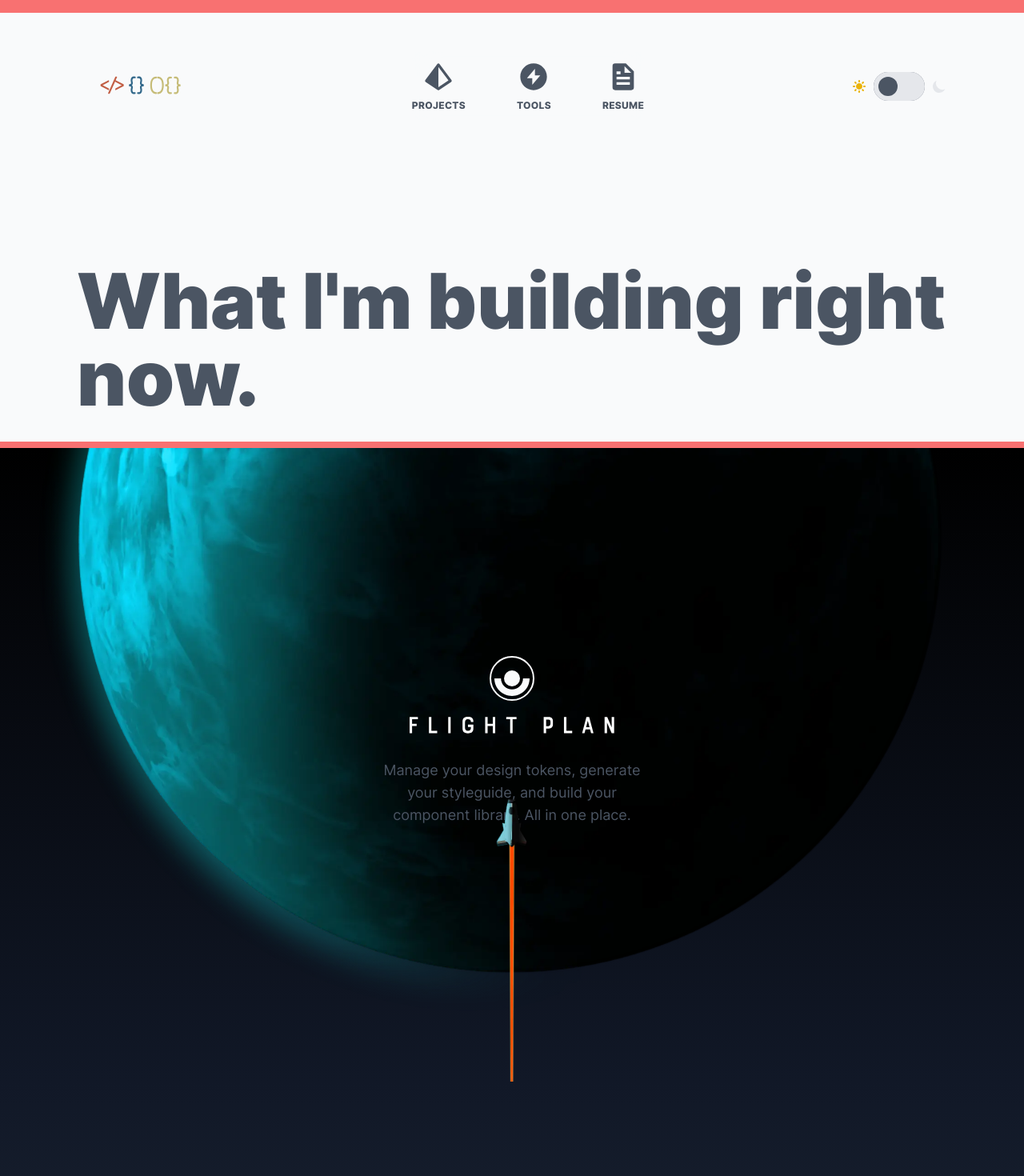
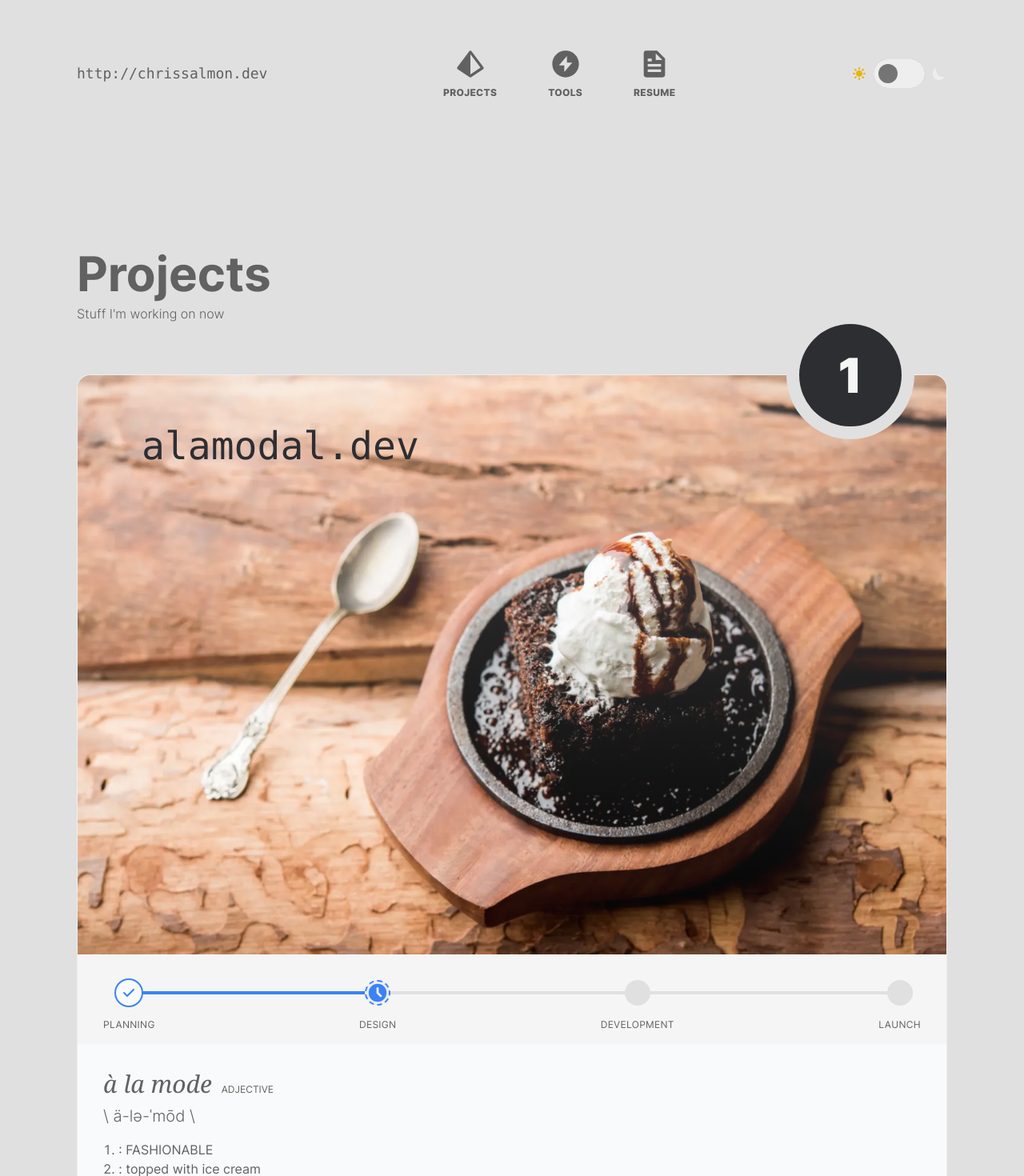
Before and after one commit to megalofauna/dev-site, a Vue app: page /projects in a window 1280 px wide. Shown: the top 1470 px of the page at 80% size. Built offline with nearby package versions, Linux system fonts and the light colour scheme.

Commit message:
Projects page update

```diff
--- a/index.html
+++ b/index.html
@@ -12,7 +12,7 @@
   </script>
 </head>
 
-<body class="text-gray-600 border-red-400 border-t-[16px] dark:text-gray-200 dark:bg-gray-800 dark:bg-opacity-90 bg-gray-50 overflow-x-hidden">
+<body class="overflow-x-hidden text-gray-700 bg-gray-300 dark:text-gray-200 dark:bg-gray-800">
   <div id="app"></div>
   <script src="https://unpkg.com/vue@next"></script>
   <script type="module" src="/src/main.js"></script>
--- a/src/App.vue
+++ b/src/App.vue
@@ -1,18 +1,14 @@
 <script setup>
   import { ref } from 'vue'
-  // import ThemeToggle from '@/components/ThemeToggle.vue'
   import ThemeToggle from '@/components/ThemeToggle.vue'
 </script>
 
 <template>
-  <header class="py-8 pl-2 pr-8 mx-auto md:py-10 xl:py-12 md:px-16 xl:px-24 max-w-screen-hd">
+  <header class="px-6 py-6 mx-auto md:py-10 xl:py-12 md:px-16 xl:px-24 max-w-screen-hd">
     <div class="flex items-center justify-between w-full mx-auto">
-      <a href="/" class="text-xl font-black ">
-        <img class="w-40" src="/img/logo.svg"/>
-
-      </a>
+      <a href="/" class="font-mono text-lg font-thin hover:underline hover:text-blue-500">http://chrissalmon.dev</a>
       <nav
-        class="fixed bottom-0 left-0 z-50 w-full py-3 bg-opacity-75 border-t border-black border-opacity-40 lg:border-none lg:dark:bg-transparent dark:bg-black dark:bg-opacity-30 bg-gray-50 backdrop-blur-lg lg:bottom-auto lg:w-auto lg:left-auto lg:relative lg:z-auto lg:flex lg:justify-between">
+        class="fixed bottom-0 left-0 z-50 w-full py-3 bg-opacity-75 lg:bottom-auto lg:w-auto lg:left-auto lg:relative lg:z-auto lg:flex lg:justify-between">
         <ul class="flex items-center justify-center space-x-16 text-sm">
           <li>
             <a href="/projects" class="flex flex-col items-center text-xs group dark:group hover:text-red-400">
--- /dev/null
+++ b/src/components/NumberCircle.vue
@@ -0,0 +1,3 @@
+<template>
+        <span>1</span>
+</template>
--- a/src/components/ThemeToggle.vue
+++ b/src/components/ThemeToggle.vue
@@ -7,14 +7,14 @@
 				fill="currentColor" />
 		</svg>
 		<button type="button" @click="toggleTheme()" role="switch"
-			class="relative h-9 w-16 bg-gray-500 rounded-full overflow-hidden">
+			class="relative w-16 overflow-hidden bg-gray-500 rounded-full outline-none h-9 focus:ring-2 ring-blue-500">
 
 			<span class="absolute inset-0 flex items-center" :class="theme === 'dark' ? 'bg-gray-800' : 'bg-gray-200'">
-				<span aria-hidden="true" class="w-6 h-6 rounded-full transition-all"
+				<span aria-hidden="true" class="w-6 h-6 transition-all rounded-full"
 					:class="theme === 'dark' ? 'translate-x-8 bg-gray-50' : 'translate-x-[6px] bg-gray-600'"></span>
 			</span>
 		</button>
-		<svg xmlns="http://www.w3.org/2000/svg" class="h-5 w-5" viewBox="0 0 20 20"
+		<svg xmlns="http://www.w3.org/2000/svg" class="w-5 h-5" viewBox="0 0 20 20"
 			:class="theme === 'dark' ? 'text-white' : 'text-gray-200'"
 			fill="currentColor">
 			<path d="M17.293 13.293A8 8 0 016.707 2.707a8.001 8.001 0 1010.586 10.586z" />
--- a/src/components/TriLine.vue
+++ /dev/null
@@ -1,5 +0,0 @@
-<template>
-    <div class="w-full triline">
-
-    </div>
-</template>
--- a/src/views/Projects.vue
+++ b/src/views/Projects.vue
@@ -1,11 +1,85 @@
 <template>
-    <article class="px-8 mt-16 md:mt-24 xl:mt-32 md:px-16 xl:px-24">
-        <h1 class="text-5xl font-black leading-none md:text-6xl xl:text-8xl">
-            What I'm building right now.
+    <article class="px-6 mt-16 md:mt-24 xl:mt-32 md:px-16 xl:px-24">
+        <h1 class="text-4xl font-bold leading-none md:text-5xl xl:text-6xl">
+            Projects
         </h1>
-        <section>
-            <div
-                class="relative min-h-screen mt-8 border-t-8 border-red-400 bg-gradient-to-b from-black to-gray-900 full-bleed">
+        <p class="mt-2 font-light text-md">Stuff I'm working on now</p>
+        <section class="mt-16 border dark:border-gray-900 rounded-2xl">
+            <div class="relative">
+                <div class="absolute inset-0 opacity-25 rounded-t-2xl bg-gradient-to-b from-white to-transparent"></div>
+                <span
+                    class="absolute flex items-center justify-center w-24 h-24 bg-gray-300 rounded-full dark:bg-gray-800 md:w-32 md:h-32 xl:w-40 xl:h-40 md:right-10 md:-top-20 right-6 -top-12">
+                    <span
+                        class="flex items-center justify-center w-20 h-20 text-6xl font-bold bg-gray-800 rounded-full dark:bg-gray-300 md:w-28 md:h-28 xl:w-32 xl:h-32">
+                        <span class="font-bold text-gray-100 dark:text-gray-800 xl:font-black">1</span>
+                    </span>
+                </span>
+                <h2 class="absolute font-mono text-2xl text-gray-800 md:text-4xl xl:text-5xl top-6 left-8 md:top-8 md:left-10 xl:top-16 xl:left-20">alamodal.dev</h2>
+                <img class="w-full max-w-full rounded-t-2xl" src="img/projects/brownie-a-la-mode.webp" alt="">
+            </div>
+            <div class="overflow-hidden rounded-b-2xl">
+                <div class="pt-8 pb-4 bg-gray-100 dark:bg-gray-850">
+                    <div class="relative mx-8 text-xs tracking-wide uppercase">
+                        <span class="absolute h-1 bg-gray-300 dark:bg-gray-900 inset-x-4 top-3.5"></span>
+                        <div class="absolute h-1 inset-x-6 top-3.5">
+                            <span class="absolute top-0 left-0 w-1/3 h-full bg-blue-500"></span>
+                        </div>
+                        <div class="relative flex justify-between">
+                            <div class="flex flex-col items-center">
+                                <span
+                                    class="flex items-center justify-center w-8 h-8 rounded-full bg-gray-50 dark:bg-gray-900 ring-2 ring-blue-500">
+                                    <svg xmlns="http://www.w3.org/2000/svg" class="w-5 h-5 text-blue-500" viewBox="0 0 20 20"
+                                        fill="currentColor">
+                                        <path fill-rule="evenodd"
+                                            d="M16.707 5.293a1 1 0 010 1.414l-8 8a1 1 0 01-1.414 0l-4-4a1 1 0 011.414-1.414L8 12.586l7.293-7.293a1 1 0 011.414 0z"
+                                            clip-rule="evenodd" />
+                                    </svg>
+                                </span>
+                                <span class="mt-4">Planning</span>
+                            </div>
+                            <div class="flex flex-col items-center">
+                                <span
+                                    class="flex items-center justify-center w-8 h-8 bg-gray-200 border-2 border-blue-500 border-dashed rounded-full dark:bg-gray-800">
+                                    <svg xmlns="http://www.w3.org/2000/svg" class="w-8 h-8 text-blue-500" viewBox="0 0 20 20"
+                                        fill="currentColor">
+                                        <path fill-rule="evenodd"
+                                            d="M10 18a8 8 0 100-16 8 8 0 000 16zm1-12a1 1 0 10-2 0v4a1 1 0 00.293.707l2.828 2.829a1 1 0 101.415-1.415L11 9.586V6z"
+                                            clip-rule="evenodd" />
+                                    </svg>
+                                </span>
+                                <span class="mt-4">Design</span>
+                            </div>
+                            <div class="flex flex-col items-center">
+                                <span class="w-8 h-8 bg-gray-300 rounded-full dark:bg-gray-900"></span>
+                                <span class="mt-4">Dev<span class="hidden md:inline">elopment</span></span>
+                            </div>
+                            <div class="flex flex-col items-center">
+                                <span class="w-8 h-8 bg-gray-300 rounded-full dark:bg-gray-900"></span>
+                                <span class="mt-4">Launch</span>
+                            </div>
+                        </div>
+                    </div>
+                </div>
+                <div class="h-64 p-8 bg-gray-50 dark:bg-gray-825">
+                    <p class="flex items-baseline">
+                        <span class="font-serif text-3xl italic">à la mode</span>
+                        <span class="ml-3 text-xs uppercase">adjective</span>
+                    </p>
+                    <p class="mt-2 text-xl font-light">\ ä-lə-ˈmōd \</p>
+                    <ol class="mt-4 list-decimal list-inside ">
+                        <li>: FASHIONABLE</li>
+                        <li>: topped with ice cream</li>
+                    </ol>
+
+
+                </div>
+            </div>
+        </section>
+    </article>
+</template>
+
+<!-- <div
+                class="relative min-h-screen mt-8">
                 <div class="absolute flex flex-col items-center -translate-x-1/2 left-1/2 top-64">
                     <svg class="w-16 h-16" viewBox="0 0 32 32" fill="none" xmlns="http://www.w3.org/2000/svg">
                         <circle cx="16" cy="16" r="13.5" stroke="#F9FAFB" />
@@ -29,7 +103,4 @@
                 <img class="absolute w-[3vw] h-auto -translate-x-1/2 -translate-y-1/2 left-1/2 top-4/5 "
                     src="/public/img/rocket-isolated.webp" alt="">
             </div>
-            <div class="h-[512px] full-bleed bg-gradient-to-b from-gray-900 to-gray-800"></div>
-        </section>
-    </article>
-</template>
+            <div class="h-[512px] full-bleed bg-gradient-to-b from-gray-900 to-gray-800"></div> -->
--- a/tailwind.config.js
+++ b/tailwind.config.js
@@ -16,21 +16,23 @@ module.exports = {
         hd: '1920px'
       },
       colors: {
-        // gray: {
-        //   '100': '#f5f5f5',
-        //   '200': '#eeeeee',
-        //   '300': '#e0e0e0',
-        //   '400': '#bdbdbd',
-        //   '500': '#9e9e9e',
-        //   '600': '#757575',
-        //   '700': '#616161',
-        //   '800': '#424242',
-        //   '900': '#212121',
-        // },
-        // gray: trueGray
-      }
-    },
+        gray: {
+        '100': '#f5f5f5',
+        '200': '#eeeeee',
+        '300': '#e0e0e0',
+        '400': '#bdbdbd',
+        '500': '#9e9e9e',
+        '600': '#757575',
+        '700': '#616161',
+        '800': '#2D2E32',
+        '825': '#292A2E',
+        '850': '#242529',
+        '900': '#18191D',
+      },
+      // gray: trueGray
+    }
   },
+},
   plugins: [
     require('@tailwindcss/forms'),
     require('@tailwindcss/typography'),
```
Also changed, not shown: public/img/projects/alamodal.svg (added), public/img/projects/brownie-a-la-mode.webp (added).
